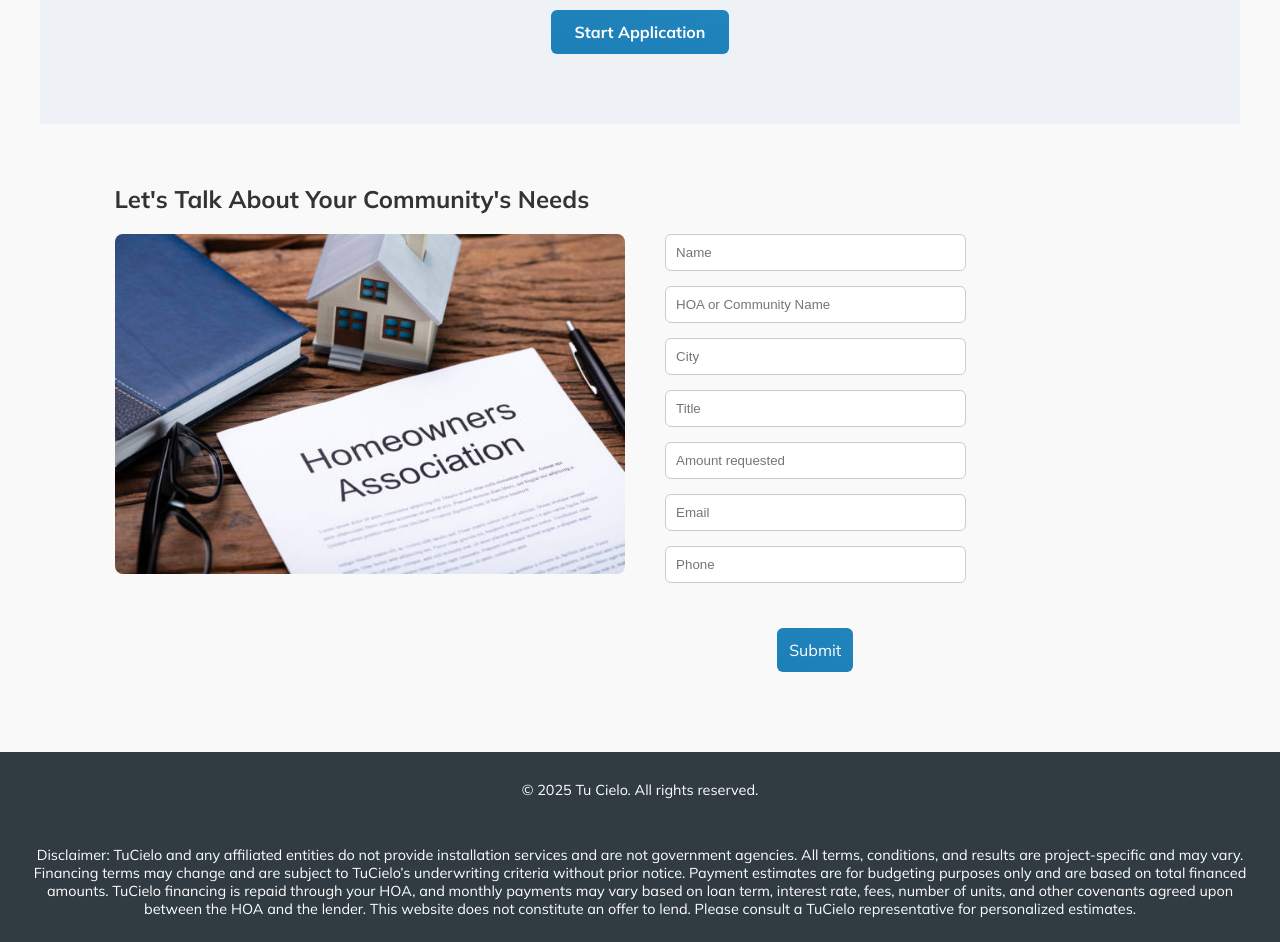
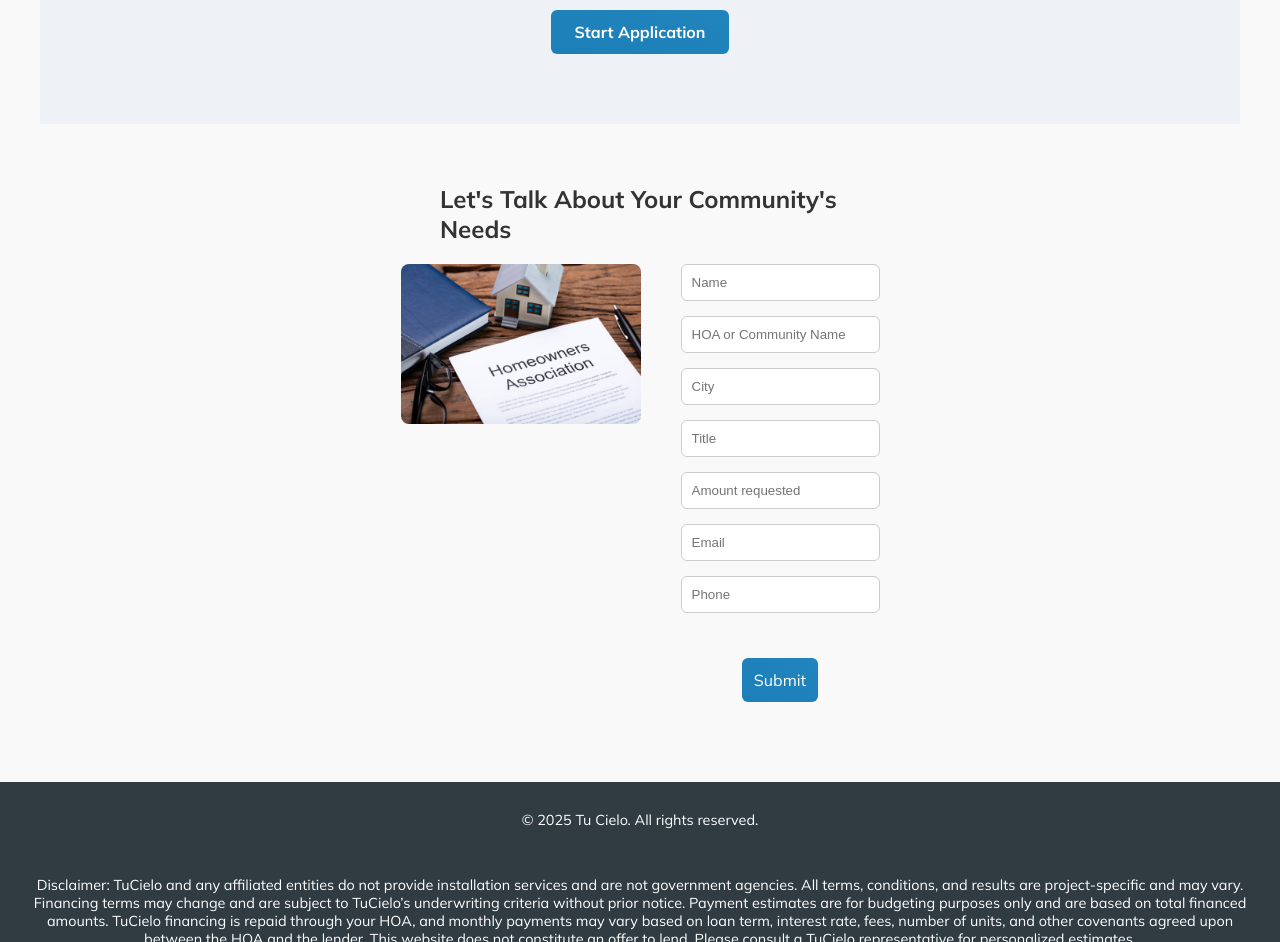
Before and after one commit to MetaCapFin/tu-cielo-site, a React (Create React App) app: page / in a window 1280 px wide. Shown: the part 2300-3242 px from the top of the page. Built offline with nearby package versions, Linux system fonts and the light colour scheme.

Commit message:
Update App.css

```diff
--- a/src/App.css
+++ b/src/App.css
@@ -503,14 +503,14 @@
 
 /* Contact Form */
 .contact-form {
-  flex: 0 0 40%;
-  max-width: 40%;
   display: flex;
   flex-direction: column;
   gap: 15px;
-  min-width: 1000px;
+  padding: 40px 20px;
   box-sizing: border-box;
-  padding: 40px 20px;
+  max-width: 1000px;
+  width: 100%;
+  margin: 0 auto; /* centers it */
 }
 
 .section-wrapper {
```
